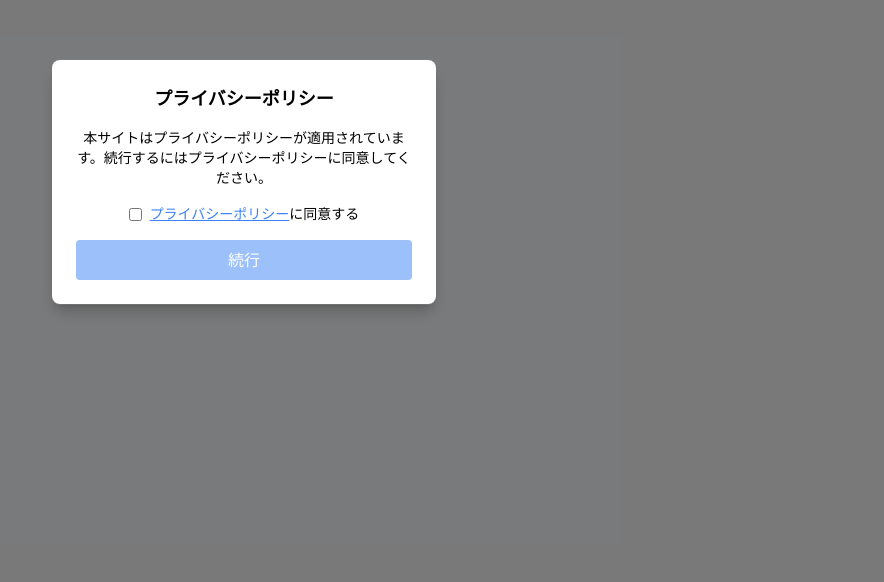
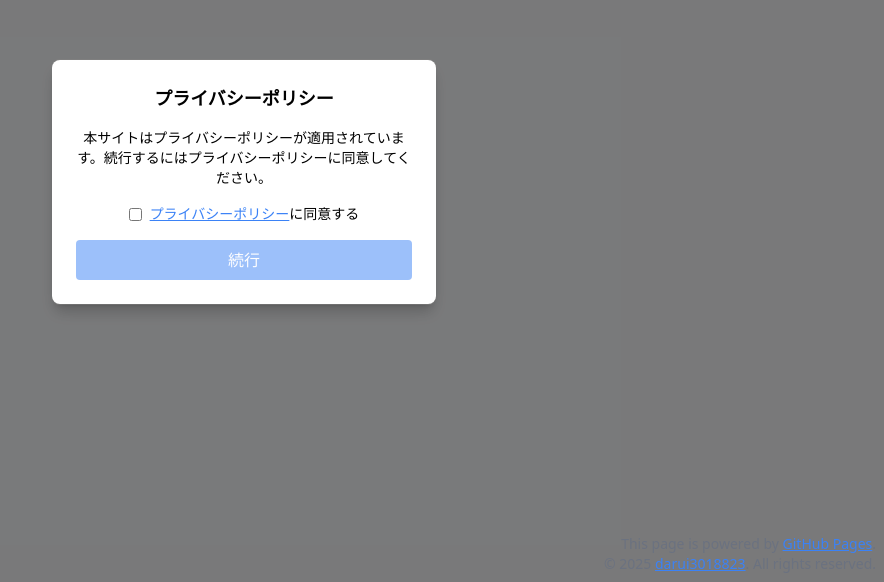
Before and after one commit to darui3018823/bin-checker, a plain HTML site: page index.html in a window 1280 px wide. Shown: the part 218-800 px from the top of the page, without its empty margins (396-1280 px from the left). Drawn offline with nearby package versions, Linux system fonts and the light colour scheme.

Commit message:
権利表記

```diff
--- a/index.html
+++ b/index.html
@@ -75,6 +75,12 @@
         </p>
     </div>
 
+    <!-- フッター -->
+    <footer class="fixed bottom-0 right-0 p-2 text-gray-500 text-sm text-right bg-transparent">
+        <p>This page is powered by <a href="https://github.com/" class="text-blue-500 underline">GitHub Pages</a>.</p>
+        <p>© 2025 <a href="https://daruks.com/" class="text-blue-500 underline">darui3018823</a>. All rights reserved.</p>
+    </footer>
+
     <script src="script.js"></script> <!-- 外部JSを読み込む -->
 </body>
 </html>
```
